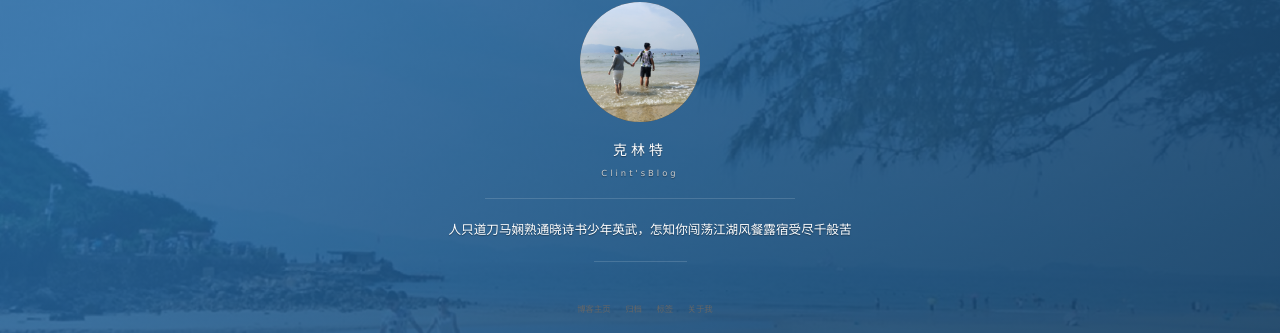
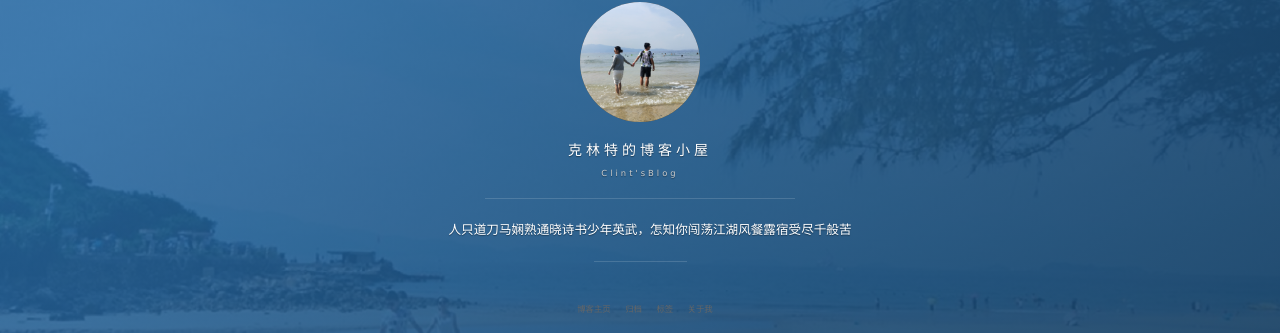
Before and after one commit to Clint-cc/Clint-cc.github.io, a Jekyll site: the page built from index.html, in a window 1280 px wide. Shown: the part 286-619 px from the top of the page. Built offline with Jekyll 4.4.1, drawn with Linux system fonts in a browser that asks for light colours; nearby versions of some CDN libraries; the list of posts is cut into pages by our own code; comment, search, counter and statistics services are not loaded.

Commit message:
配置文件

```diff
--- a/_config.yml
+++ b/_config.yml
@@ -1,11 +1,11 @@
 # Basic
-title: 克林特
+title: 克林特的博客小屋
 subtitle: Clint'sBlog
 description: 人只道刀马娴熟通晓诗书少年英武，怎知你闯荡江湖风餐露宿受尽千般苦
 # 头像里面的标题
-avatarTitle: Utopia-Clint
+avatarTitle: Clint-cc
 # 头像里面的描述
-avatarDesc: Python / AI
+avatarDesc: Python / 大数据开发
 # 绑定的地址
 # url: "http://Clint-cc.io"
 
```
